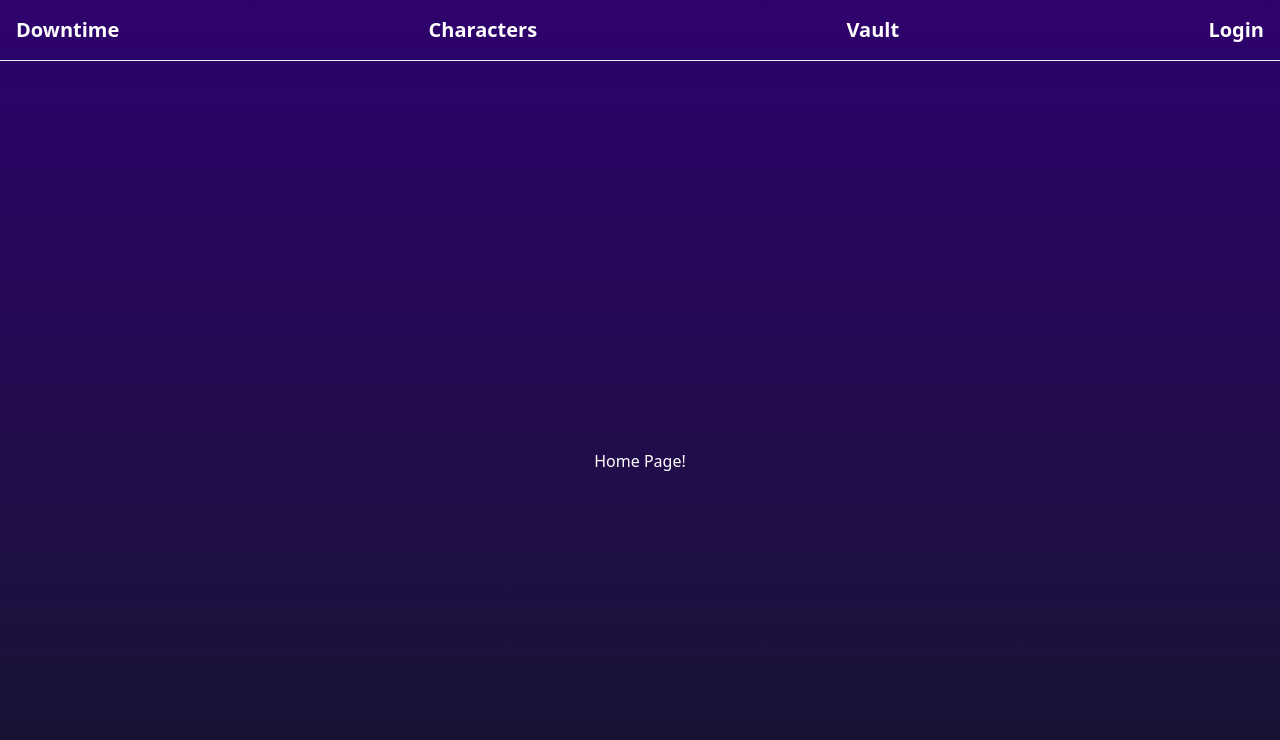
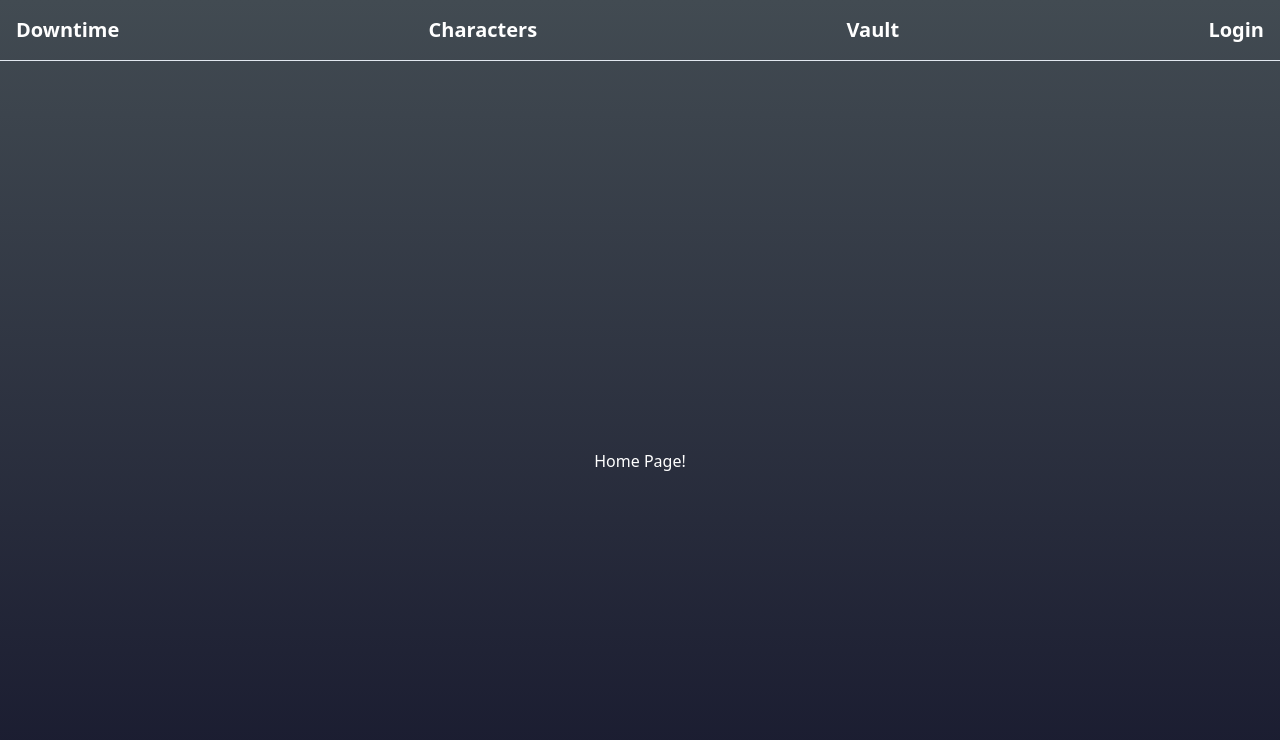
Before and after one commit to ChrisStuntz/ExpCo, a Next.js app: page / in a window 1280 px wide. Shown: the top 740 px of the page. Built offline with nearby package versions, Linux system fonts and the light colour scheme.

Commit message:
Change purple to slate

```diff
--- a/src/styles/globals.css
+++ b/src/styles/globals.css
@@ -64,6 +64,6 @@
     @apply border-border;
   }
   body {
-    @apply bg-background text-foreground bg-gradient-to-b from-[#2e026d] to-[#15162c] text-white;
+    @apply bg-background text-foreground bg-gradient-to-b from-[#424B52] to-[#15162c] text-white;
   }
 }
```
